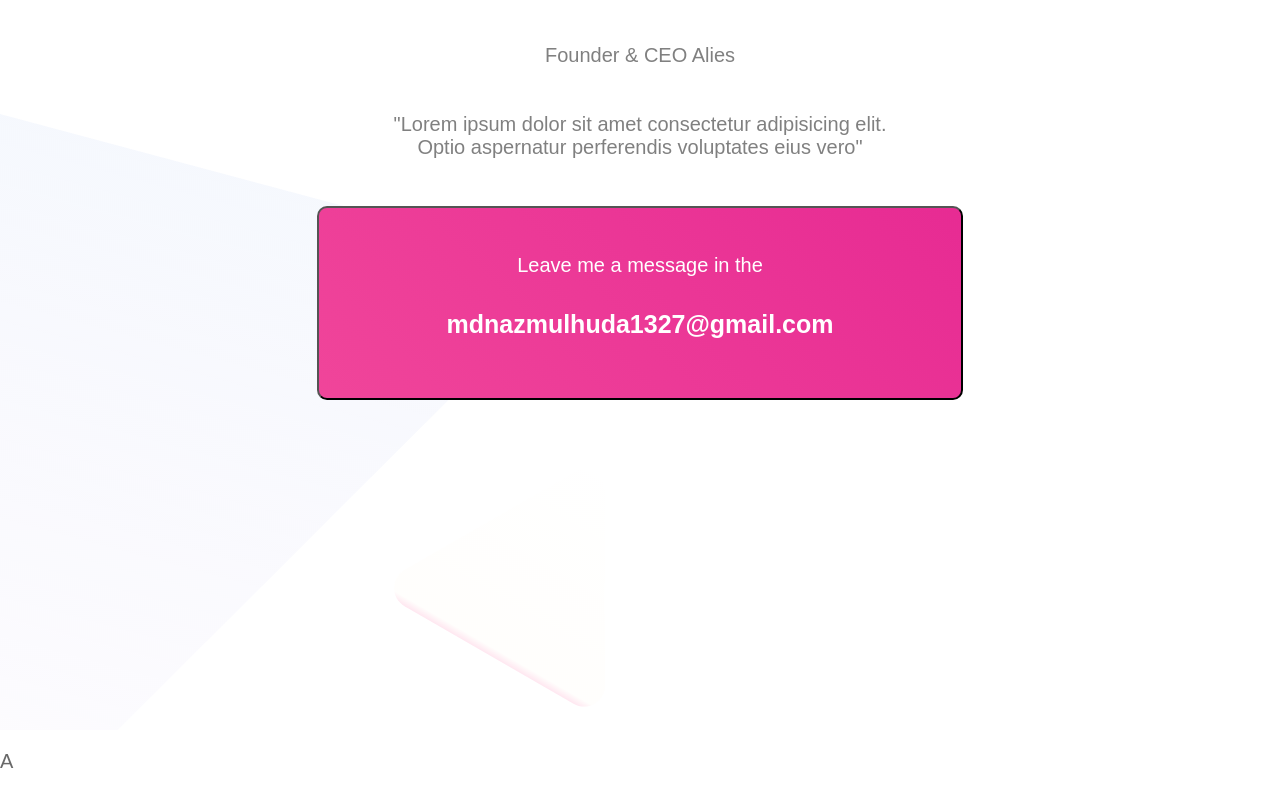
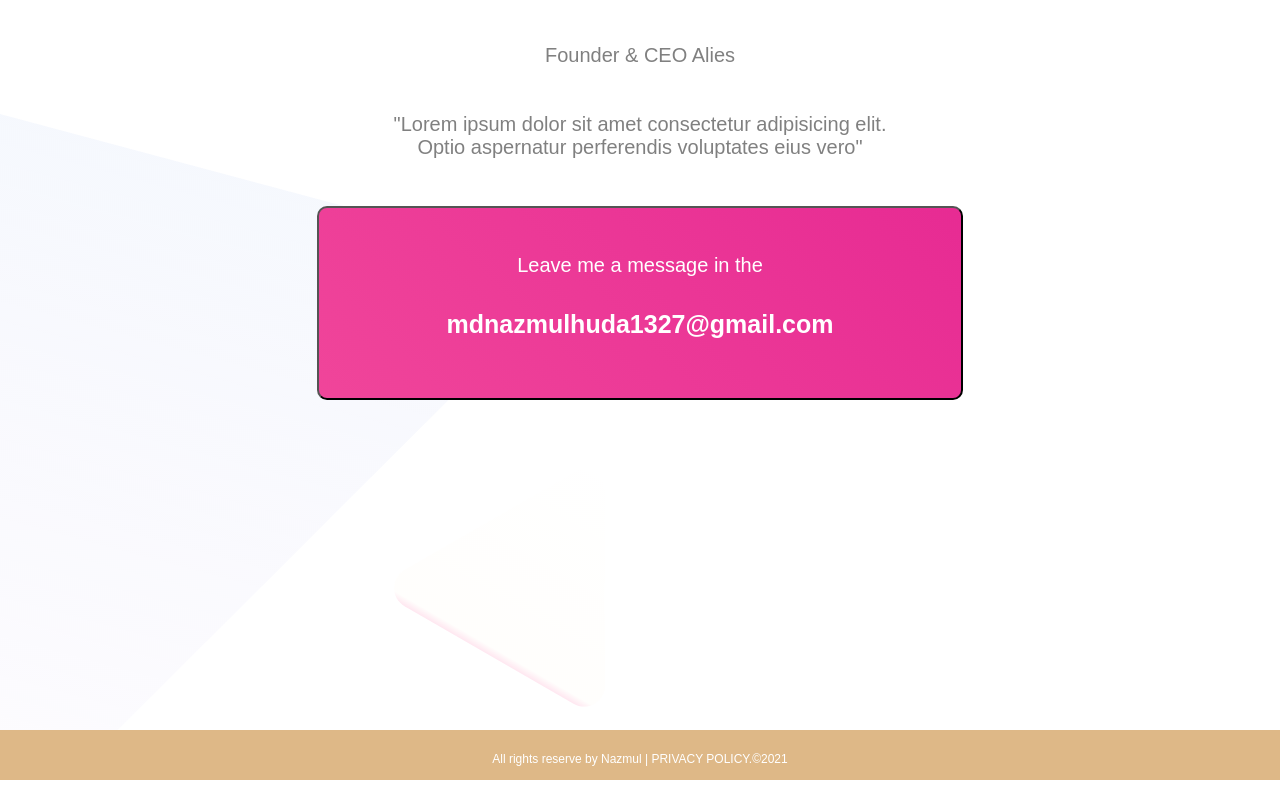
Before and after one commit to Nazmul999/my-website, a plain HTML site: page index.html in a window 1280 px wide. Shown: the part 3653-4446 px from the top of the page. Drawn offline with Linux system fonts and the light colour scheme.

Commit message:
Finished Assignment

```diff
--- a/index.html
+++ b/index.html
@@ -82,7 +82,7 @@
                 </button>
     </section>
     <footer>
-        <p>A</p>
+        <p>All rights reserve by Nazmul | PRIVACY POLICY.©2021</p>
     </footer>
 </body>
 </html>
--- a/style.css
+++ b/style.css
@@ -125,3 +125,14 @@ padding: 2%;
     color: white;
     font-size: 25px;
 }
+footer{
+    background-color: burlywood;
+    justify-content: center;
+    height: 40px;
+    padding-top: 10px;
+}
+footer p{
+    font-size: 12px;
+    color:white;
+    text-align: center;
+}
```
